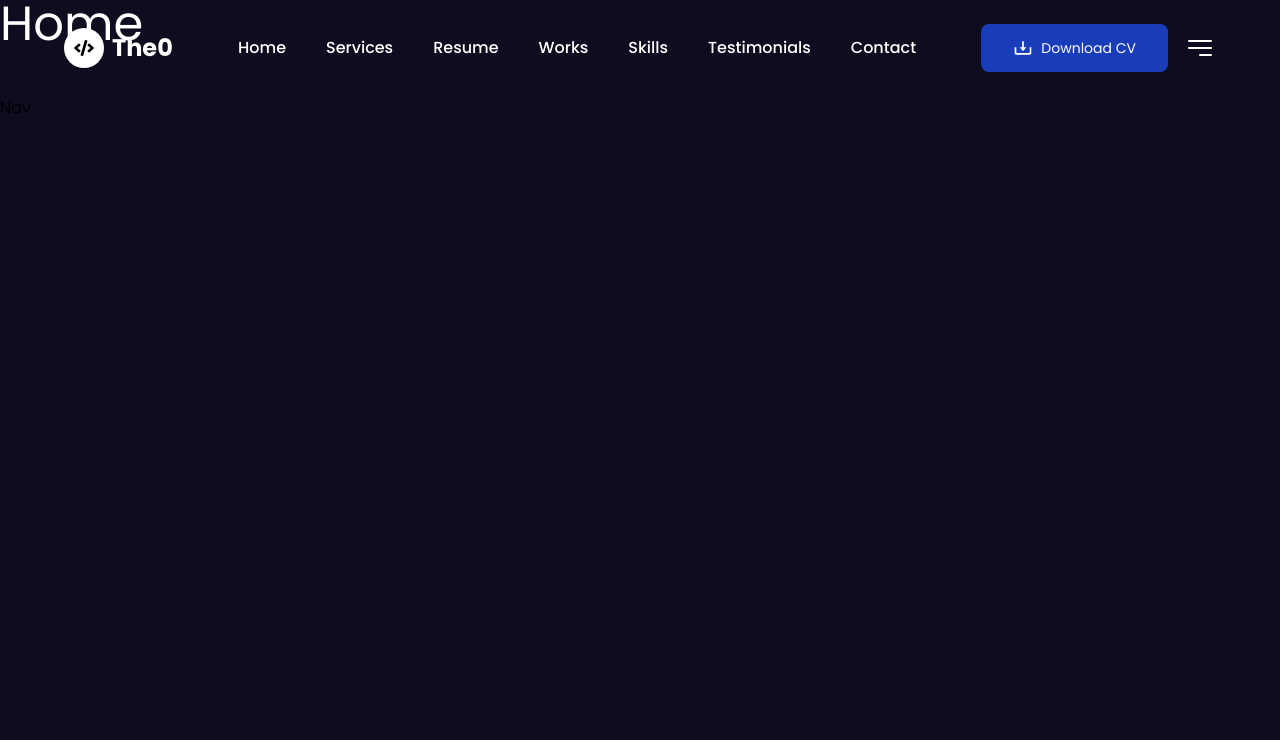
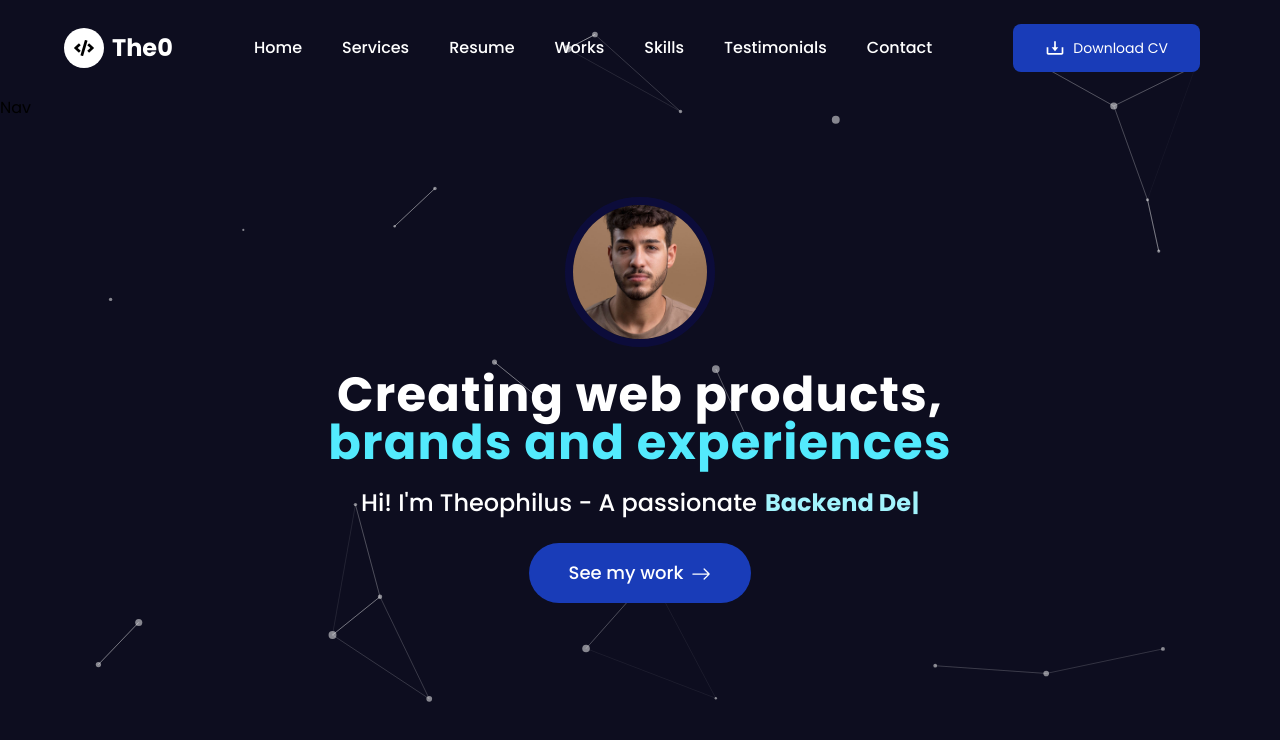
Before and after one commit to Robotron2/nextjs-portfolio, a Next.js app: page / in a window 1280 px wide. Shown: the top 740 px of the page. Built offline with nearby package versions, Linux system fonts and the light colour scheme.

Commit message:
Particle Hero component

```diff
--- /dev/null
+++ b/components/Home/Hero/Hero.tsx
@@ -0,0 +1,47 @@
+"use client"
+import Image from "next/image"
+import React from "react"
+import { BsArrowRight } from "react-icons/bs"
+import TypewriterComponent from "typewriter-effect"
+import ParticlesHero from "./ParticleBackground"
+
+const Hero = () => {
+	return (
+		<div className="relative h-screen  flex items-center justify-center text-white overflow-hidden flex-col">
+			<ParticlesHero />
+			<div className="relative z-10 flex flex-col items-center">
+				<Image
+					src="/images/s1.jpg"
+					alt="heroImage"
+					width={150}
+					height={150}
+					className="rounded-full border-8 border-[#0C0C48AA]"
+				/>
+				<h1 className="text-2xl sm:text-4xl md:text-5xl lg:teext-6xl mt-6 text-center font-bold tracking-wide">
+					Creating web products, <br /> <span className="text-cyan-300"> brands and experiences</span>
+				</h1>
+				<h2 className="mt-5 text-sm px-2 text-center sm:text-2xl font-medium flex items-center">
+					Hi! I&apos;m Theophilus - A passionate
+					<span className="text-cyan-200 font-bold">
+						<TypewriterComponent
+							options={{
+								strings: ["Frontend Developer", "Backend Developer", "Blockchain Developer"],
+								autoStart: true,
+								loop: true,
+								delay: 75,
+								deleteSpeed: 50,
+								wrapperClassName: "pl-2",
+							}}
+						/>
+					</span>
+				</h2>
+				<button className="mt-6 px-10 py-4 bg-blue-800 hover:bg-blue-900 transition-all duration-300 cursor-pointer rounded-full text-lg font-medium">
+					<span>See my work</span>
+					<BsArrowRight className="w-5 h-5 ml-2 inline-block" />
+				</button>
+			</div>
+		</div>
+	)
+}
+
+export default Hero
--- /dev/null
+++ b/components/Home/Hero/ParticleBackground.tsx
@@ -0,0 +1,77 @@
+"use client"
+
+import { useEffect, useMemo, useState } from "react"
+import Particles, { initParticlesEngine } from "@tsparticles/react"
+import { type Container, type ISourceOptions, MoveDirection, OutMode } from "@tsparticles/engine"
+import { loadSlim } from "@tsparticles/slim"
+
+// npm install @tsparticles/react @tsparticles/engine @tsparticles/slim
+
+export default function ParticlesHero() {
+	const [init, setInit] = useState(false)
+
+	useEffect(() => {
+		initParticlesEngine(async (engine) => {
+			await loadSlim(engine)
+		}).then(() => {
+			setInit(true)
+		})
+	}, [])
+
+	const particlesLoaded = async (container?: Container): Promise<void> => {
+		console.log(container)
+	}
+
+	const options: ISourceOptions = useMemo(
+		() => ({
+			background: {
+				color: { value: "transparent" },
+			},
+			fullScreen: {
+				enable: false,
+			},
+			fpsLimit: 60,
+			interactivity: {
+				events: {
+					onClick: { enable: true, mode: "push" },
+					onHover: { enable: true, mode: "repulse" },
+				},
+				modes: {
+					push: { quantity: 4 },
+					repulse: { distance: 100, duration: 0.4 },
+				},
+			},
+			particles: {
+				color: { value: "#ffffff" },
+				links: {
+					color: "#ffffff",
+					distance: 150,
+					enable: true,
+					opacity: 0.4,
+					width: 1,
+				},
+				move: {
+					direction: MoveDirection.none,
+					enable: true,
+					outModes: { default: OutMode.out },
+					speed: 2,
+				},
+				number: {
+					density: { enable: true, area: 800 },
+					value: 60,
+				},
+				opacity: { value: 0.5 },
+				shape: { type: "circle" },
+				size: { value: { min: 1, max: 4 } },
+			},
+			detectRetina: true,
+		}),
+		[]
+	)
+
+	if (!init) return null
+
+	return (
+		<Particles id="tsparticles" particlesLoaded={particlesLoaded} options={options} className="absolute inset-0 " />
+	)
+}
--- a/components/Home/Home.tsx
+++ b/components/Home/Home.tsx
@@ -1,7 +1,12 @@
 import React from "react"
+import Hero from "./Hero/Hero"
 
 const Home = () => {
-	return <div className="overflow-hidden text-5xl text-white">Home</div>
+	return (
+		<div className="overflow-hidden text-5xl text-white">
+			<Hero />
+		</div>
+	)
 }
 
 export default Home
--- a/components/Home/Navbar/Nav.tsx
+++ b/components/Home/Navbar/Nav.tsx
@@ -56,7 +56,7 @@ const Nav = ({ openNav }: NavProps) => {
 						<span>Download CV</span>
 					</button>
 					{/* Burger */}
-					<HiBars3BottomRight className="w-8 h-8 cursor-pointer text-white" onClick={openNav} />
+					<HiBars3BottomRight className="w-8 h-8 cursor-pointer text-white lg:hidden" onClick={openNav} />
 				</div>
 			</div>
 			Nav
--- a/package.json
+++ b/package.json
@@ -9,10 +9,14 @@
     "lint": "eslint"
   },
   "dependencies": {
+    "@tsparticles/engine": "^3.9.1",
+    "@tsparticles/react": "^3.0.0",
+    "@tsparticles/slim": "^3.9.1",
     "next": "^15.5.9",
     "react": "19.2.3",
     "react-dom": "19.2.3",
-    "react-icons": "^5.5.0"
+    "react-icons": "^5.5.0",
+    "typewriter-effect": "^2.22.0"
   },
   "devDependencies": {
     "@tailwindcss/postcss": "^4",
```
Also changed, not shown: 1 other file (tests, documents, lock files or other folders).
